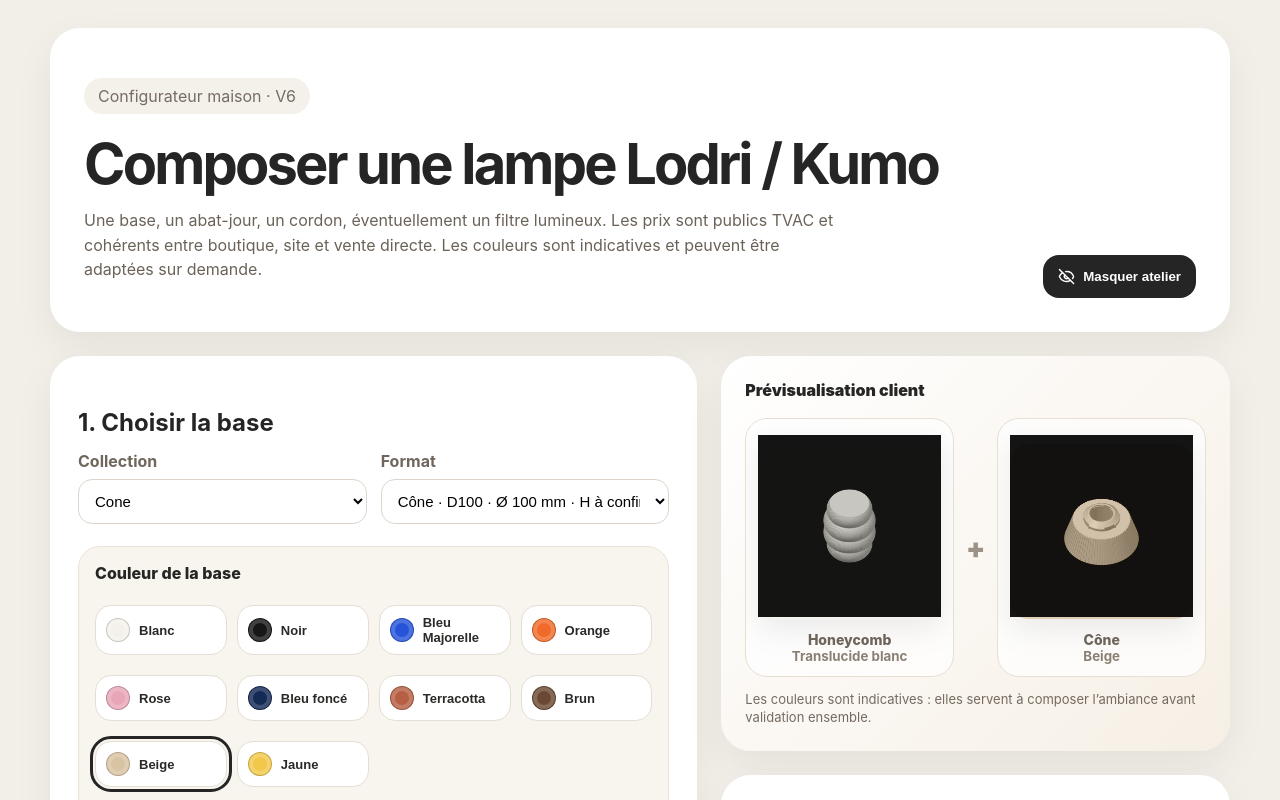
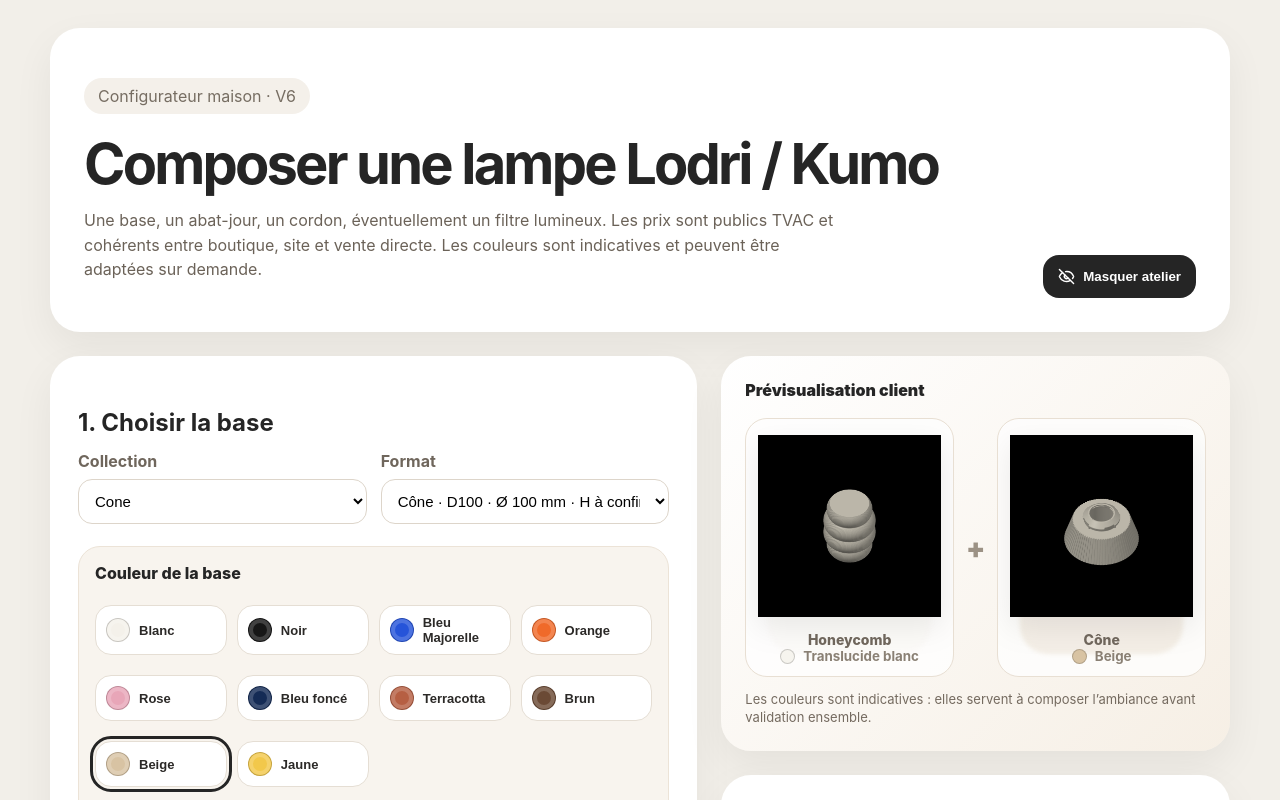
Before and after one commit to L0dri/lodri-configurator, a React (Vite) app: page / in a window 1280 px wide. Shown: the top 800 px of the page. Built offline with nearby package versions, Linux system fonts and the light colour scheme.

Commit message:
Add files via upload

```diff
--- a/src/main.jsx
+++ b/src/main.jsx
@@ -551,25 +551,20 @@ function SwatchPicker({ title, items, selected, onSelect, type = 'solid' }) {
 function PreviewImage({ item, folder, color, stacked = 1, label }) {
   const count = Math.max(1, stacked || 1);
   return (
-    <div className={`previewItem stacked stacked-${count}`}>
+    <div className={`previewItem stacked stacked-${count}`} style={{ '--selected-color': color.hex }}>
+      <div className="colorHalo" />
       <div className="imageStack">
         {Array.from({ length: count }).map((_, index) => (
-          <div
+          <img
             key={index}
-            className={`previewColorWrap module-${index + 1}`}
-            style={{ '--preview-color': color.hex }}
-          >
-            <img
-              className="previewImg"
-              src={`/previews/${folder}/${item.image}`}
-              alt={label}
-            />
-            <span className="colorOverlay" />
-          </div>
+            className={`previewImg module-${index + 1}`}
+            src={`/previews/${folder}/${item.image}`}
+            alt={label}
+          />
         ))}
       </div>
       <span>{label}</span>
-      <small>{color.name}</small>
+      <small><i style={{ backgroundColor: color.hex }} />{color.name}</small>
     </div>
   );
 }
@@ -704,10 +699,7 @@ Contact : lodri@lodri.be`, [base, shade, cordon, filter, baseColor, shadeColor,
             </div>
             {filter.image && (
               <div className="filterPreview">
-                <div className="filterColorWrap" style={{ '--preview-color': filterColor.hex }}>
-                  <img src={filter.image} alt={filter.name} />
-                  <span className="colorOverlay" />
-                </div>
+                <img src={filter.image} alt={filter.name} />
                 <div>
                   <strong>{filter.name}</strong>
                   <span>{filterColor.name}</span>
--- a/src/style.css
+++ b/src/style.css
@@ -68,74 +68,43 @@ aside { display: grid; gap: 24px; align-content: start; }
   line-height: 1.35;
 }
 
-/* V6.3 — Teinte visuelle des previews selon le nuancier.
-   Ce rendu est indicatif : il sert à aider le client à se projeter. */
-
-.previewColorWrap {
-  position: absolute;
-  width: 100%;
-  height: 185px;
-  display: flex;
-  align-items: center;
-  justify-content: center;
-  transition: transform .2s ease;
-  filter: drop-shadow(0 10px 15px rgba(0,0,0,.08));
+/* V6.4 — Couleur indiquée par halo/pastille, sans teinter l’image entière. */
+.previewItem {
+  isolation: isolate;
 }
 
-.previewColorWrap .previewImg {
-  position: relative;
-  max-width: 100%;
-  max-height: 185px;
-  object-fit: contain;
-  display: block;
-  filter: grayscale(.78) contrast(1.05) brightness(1.05);
-  opacity: .92;
+.colorHalo {
+  position: absolute;
+  inset: 22px;
+  border-radius: 28px;
+  background: var(--selected-color);
+  opacity: .23;
+  filter: blur(2px);
+  z-index: 0;
 }
 
-.colorOverlay {
-  position: absolute;
-  inset: 0;
-  background: var(--preview-color);
-  mix-blend-mode: multiply;
-  opacity: .58;
-  mask-image: var(--preview-mask);
-  pointer-events: none;
-  border-radius: 18px;
+.previewItem .imageStack,
+.previewItem span,
+.previewItem small {
+  position: relative;
+  z-index: 1;
 }
 
-.previewColorWrap .colorOverlay {
-  -webkit-mask-image: linear-gradient(#000, #000);
-  mask-image: linear-gradient(#000, #000);
-  mix-blend-mode: color;
-  opacity: .72;
+.previewItem small {
+  display: inline-flex;
+  align-items: center;
+  gap: 8px;
 }
 
-.stacked-2 .previewColorWrap.module-1 { transform: translateY(22px) scale(.96); }
-.stacked-2 .previewColorWrap.module-2 { transform: translateY(-24px) scale(.96); }
-.stacked-3 .previewColorWrap.module-1 { transform: translateY(42px) scale(.92); }
-.stacked-3 .previewColorWrap.module-2 { transform: translateY(0px) scale(.92); }
-.stacked-3 .previewColorWrap.module-3 { transform: translateY(-42px) scale(.92); }
-
-.filterColorWrap {
-  position: relative;
-  width: 70px;
-  height: 70px;
+.previewItem small i {
+  width: 15px;
+  height: 15px;
+  border-radius: 999px;
+  border: 1px solid rgba(0,0,0,.18);
+  display: inline-block;
   flex: 0 0 auto;
-  display: grid;
-  place-items: center;
-  overflow: hidden;
-  border-radius: 14px;
 }
 
-.filterColorWrap img {
-  width: 70px;
-  height: 70px;
-  object-fit: contain;
-  filter: grayscale(.7) contrast(1.05) brightness(1.05);
+.previewImg {
+  background: transparent;
 }
-
-.filterColorWrap .colorOverlay {
-  inset: 0;
-  mix-blend-mode: color;
-  opacity: .75;
-}
```
